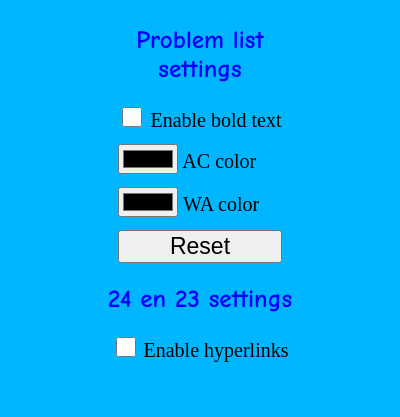
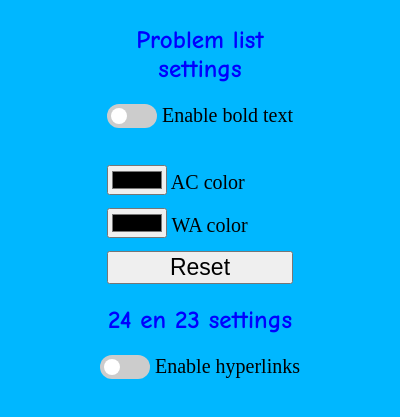
Before and after one commit to Jaimepas77/AeRForU, a browser extension: page popup/hello.html in a window 400 px wide. Shown: the part 273-690 px from the top of the page. Drawn offline with Linux system fonts and the light colour scheme.

Commit message:
Toogle buttons (css)
Se cambian las checkboxes por botones tipo toogle.

```diff
--- a/popup/hello.html
+++ b/popup/hello.html
@@ -1,6 +1,8 @@
 <html>
 
-<head></head>
+<head>
+    <link rel="stylesheet" href="style.css">
+</head>
 
 <body style="background-color: rgb(0, 183, 255);" leftmargin="100px">
     <h1 style="color: rgb(255, 171, 16); font-family: Comic Sans MS; text-align: center; font-size: 70px;">
@@ -14,7 +16,11 @@
 
     <form id="optionsForm" style="display: grid; justify-content: center; grid-gap: 0.8em;">
         <label for="bold" style="display: block; font-size: 20px;">
-            <input type="checkbox" name="bold" id="bold" style="width: 20px; height: 20px;">
+            <!--input type="checkbox" name="bold" id="bold" style="width: 20px; height: 20px;"-->
+            <label class="switch">
+                <input type="checkbox" name="bold" id="bold">
+                <span class="slider round"></span>
+            </label>
             Enable bold text
         </label>
         <label for="AcColor" style="display: block; font-size: 20px;">
@@ -36,8 +42,12 @@
         24 en 23 settings
     </h2>
     <form id="optionsForm24en23" style="display: grid; justify-content: center; grid-gap: 0.8em;">
-        <label for="hyperlinks" style="display: block; font-size: 20px;">
-            <input type="checkbox" name="hyperlinks" id="hyperlinks" style="width: 20px; height: 20px;">
+        <label for="hyperlinks" style="display: block; font-size: 20px; text-align: center;">
+            <!--input type="checkbox" name="hyperlinks" id="hyperlinks" style="width: 20px; height: 20px;"-->
+            <label class="switch">
+                <input type="checkbox" name="hyperlinks" id="hyperlinks">
+                <span class="slider round"></span>
+            </label>
             Enable hyperlinks
         </label>
     </form>
--- /dev/null
+++ b/popup/style.css
@@ -0,0 +1,62 @@
+/* The switch - the box around the slider */
+.switch {
+    position: relative;
+    display: inline-block;
+    width: 50px;
+    height: 34px;
+}
+
+/* Hide default HTML checkbox */
+.switch input {
+    opacity: 0;
+    width: 0;
+    height: 0;
+}
+
+/* The slider */
+.slider {
+    position: absolute;
+    cursor: pointer;
+    top: -15;
+    left: 0;
+    right: 0;
+    bottom: 25;
+    background-color: #ccc;
+    -webkit-transition: .4s;
+    transition: .4s;
+}
+
+.slider:before {
+    position: absolute;
+    content: "";
+    height: 16px;
+    width: 16px;
+    left: 4px;
+    bottom: 4px;
+    background-color: white;
+    -webkit-transition: .4s;
+    transition: .4s;
+}
+
+input:checked+.slider {
+    background-color: #0a9629;
+}
+
+input:focus+.slider {
+    box-shadow: 0 0 1px #2196F3;
+}
+
+input:checked+.slider:before {
+    -webkit-transform: translateX(26px);
+    -ms-transform: translateX(26px);
+    transform: translateX(26px);
+}
+
+/* Rounded sliders */
+.slider.round {
+    border-radius: 17px;
+}
+
+.slider.round:before {
+    border-radius: 50%;
+}
```
